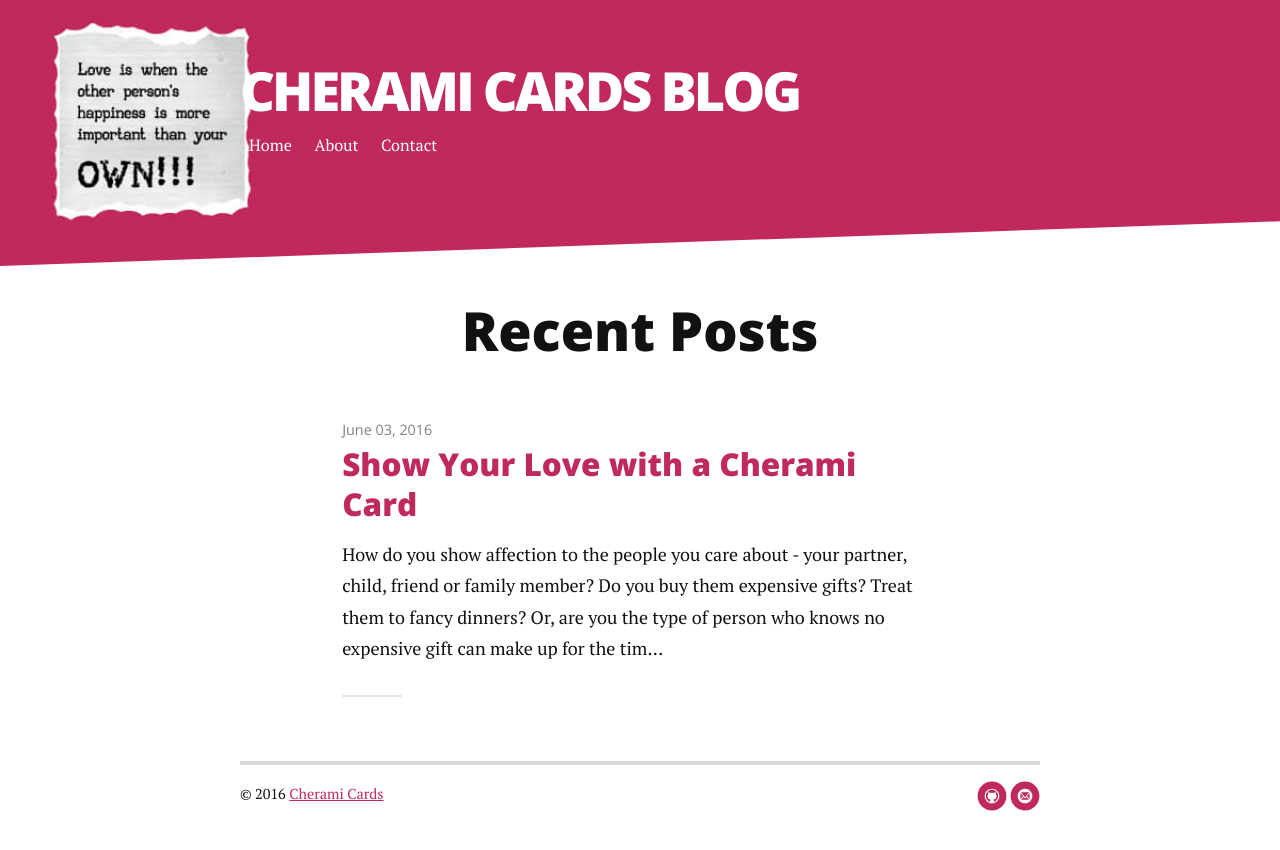
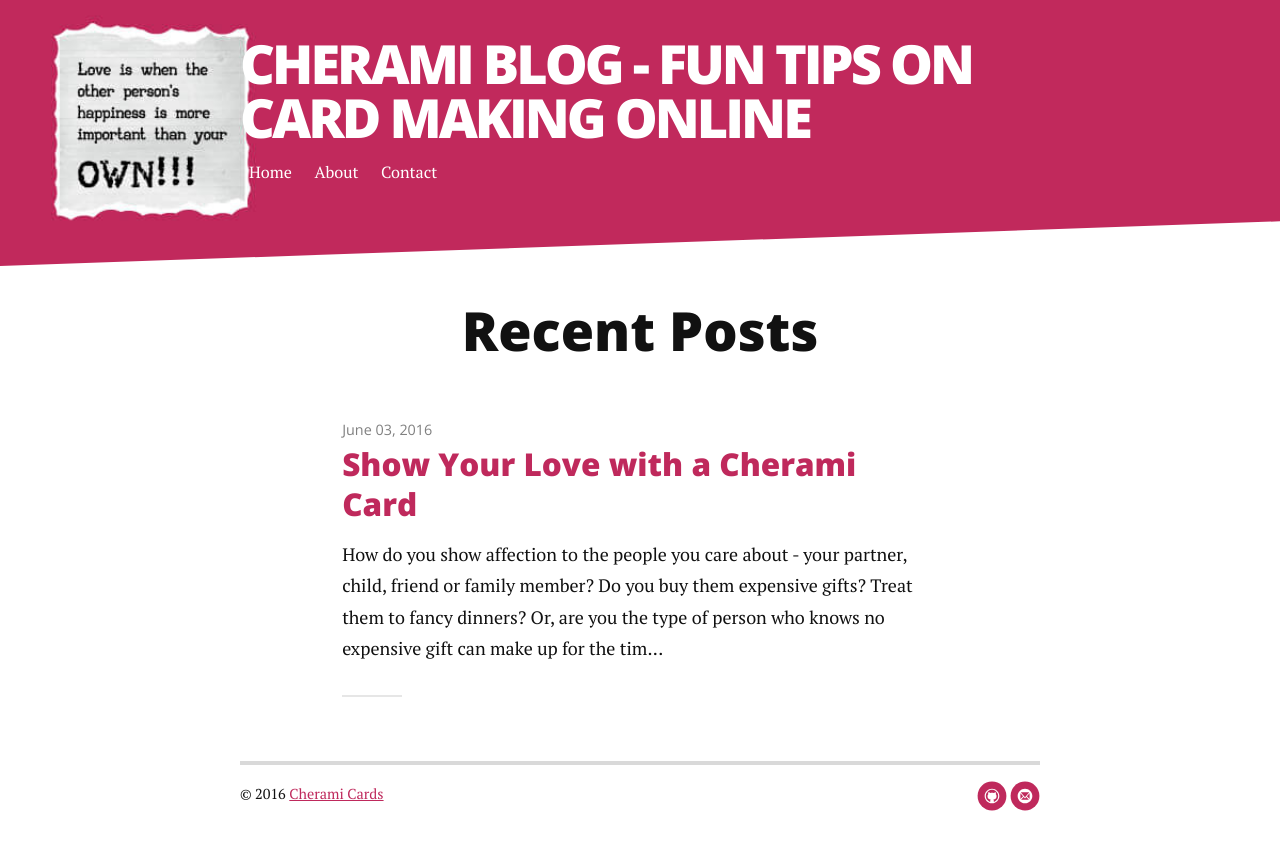
Before and after one commit to CheramiCards/blog, a Jekyll site: the page built from index.html, in a window 1280 px wide. Shown: the top 850 px of the page. Built offline with Jekyll 4.4.1, drawn with Linux system fonts in a browser that asks for light colours; nearby versions of some CDN libraries; the list of posts is cut into pages by our own code; some of the changed lines change nothing that is shown.

Commit message:
Update description

```diff
--- a/_config.yml
+++ b/_config.yml
@@ -1,5 +1,5 @@
-title: Cherami Cards Blog
-description: Make a card or skip fun doing it
+title: Cherami Blog - Fun Tips on Card Making Online
+description: Fun card making guides. Expert online card design tips. Cool DIY videos and infographics. Useful card making advice with a hint pop culture. Read and enjoy!
 
 url: http://blog.cherami.cards
 baseurl: ""
--- a/_includes/head.html
+++ b/_includes/head.html
@@ -2,7 +2,7 @@
     <meta charset="utf-8">
     <meta http-equiv="X-UA-Compatible" content="IE=edge,chrome=1">
     <meta name="viewport" content="width=device-width, initial-scale=1">
-    <meta name="description" content="">
+    <meta name="description" content="{{ page.description }}">
     <title>{{ page.title }}</title>
 
     <!-- Favicon -->
```
